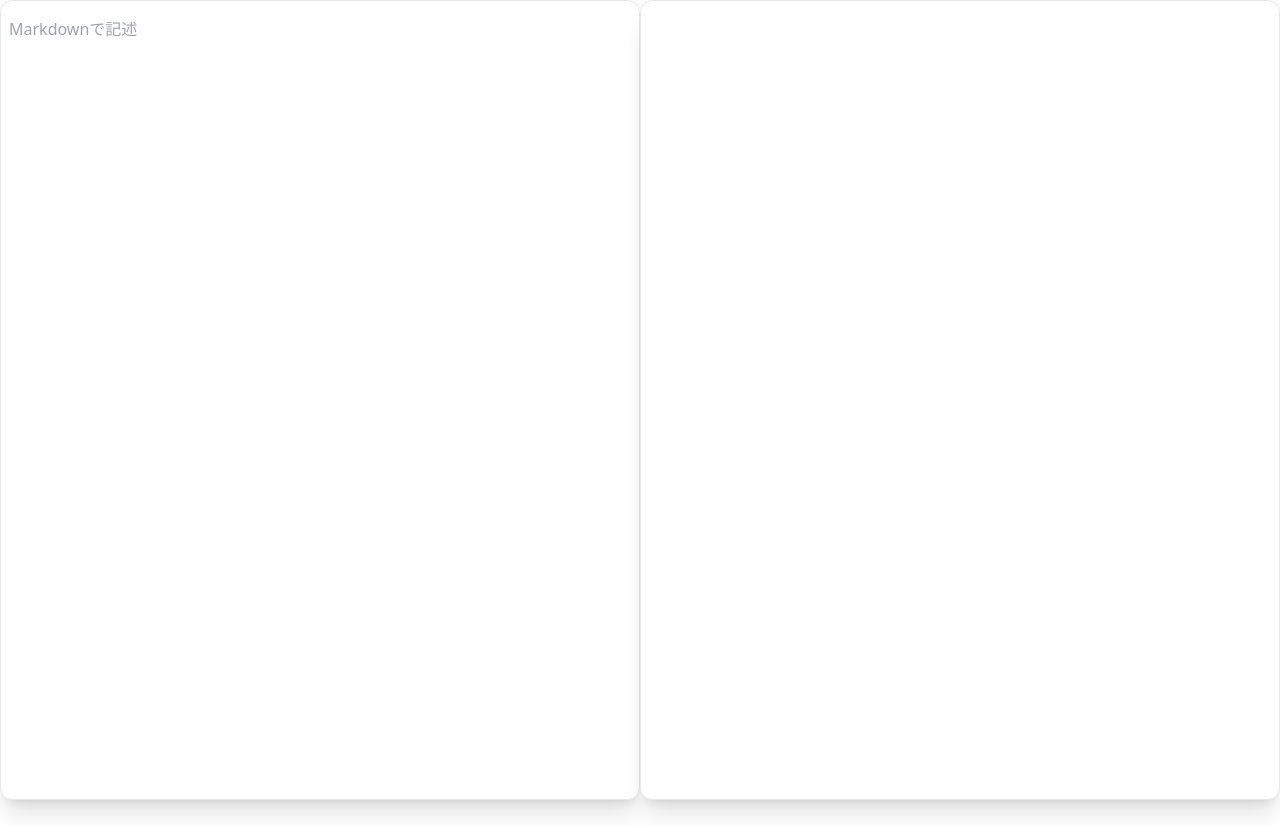
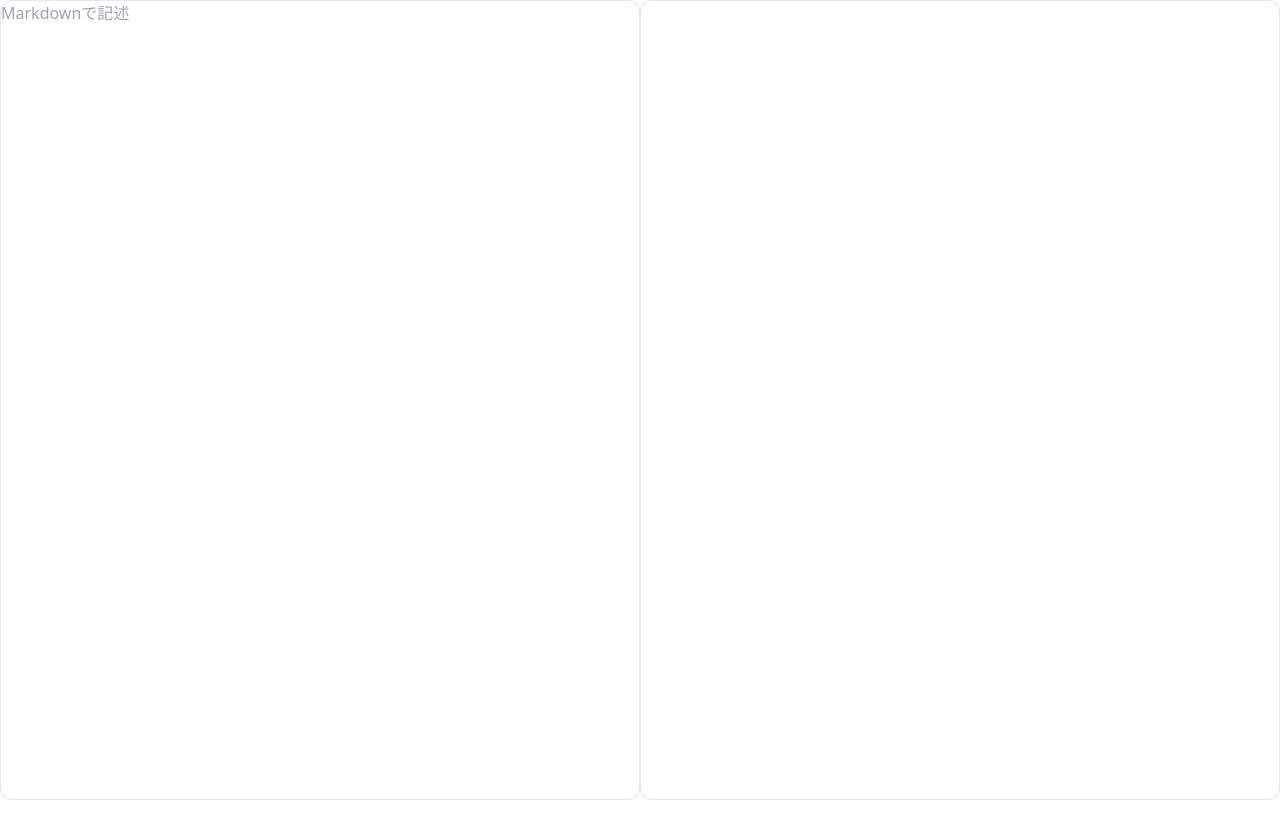
Before and after one commit to senkenn/md-app-desktop, a Next.js app: page / in a window 1280 px wide. After the commit the page ends 800 px from the top, so only its background shows below. Built offline with nearby package versions, Linux system fonts and the light colour scheme.

Commit message:
Update css

```diff
--- a/src/pages/index.tsx
+++ b/src/pages/index.tsx
@@ -18,21 +18,18 @@ export default function App(): JSX.Element {
 
   return (
     <div className="h-screen flex">
-      <div className="grow flex">
 
       <div className="w-1/2">
         <textarea
-            name="md"
-            id="md"
           placeholder="Markdownで記述"
-            className="markdown-form resize-none w-full h-full border shadow-xl mb-5 rounded-xl focus:outline-none py-4 px-2"
+          className="resize-none w-full h-full border rounded-xl focus:outline-none block"
           value={markdown}
           onChange={setData}
         ></textarea>
       </div>
 
       <div className="w-1/2">
-          <div className="markdown-preview h-full w-full border shadow-xl mb-5 rounded-xl py-4 px-2 bg-white">
+        <div className="h-full w-full border rounded-xl bg-white">
           <ReactMarkdown unwrapDisallowed={false}>
             {markdown}
           </ReactMarkdown>
@@ -40,6 +37,5 @@ export default function App(): JSX.Element {
       </div>
 
     </div>
-    </div>
   );
 }
```
Lines whose indentation alone changed are shown as unchanged.
